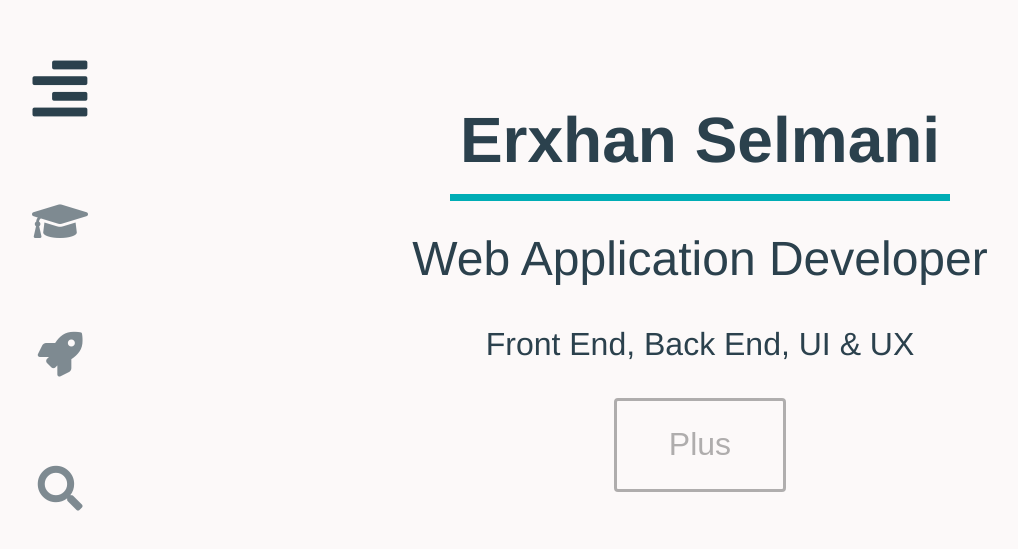
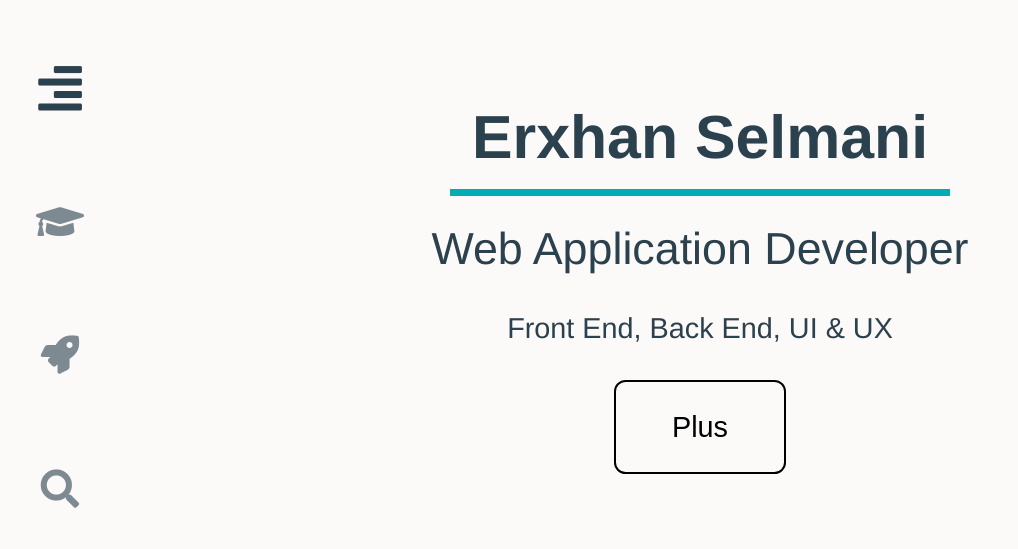
Before and after one commit to Erxhan/Portfolio, a React (Create React App) app: page / in a window 1280 px wide. Shown: the part 111-660 px from the top of the page, without its empty margins (4-1022 px from the left). Built offline with nearby package versions, Linux system fonts and the light colour scheme.

Commit message:
Style changes

```diff
--- a/src/components/Navbar.css
+++ b/src/components/Navbar.css
@@ -1,6 +1,6 @@
 .icon {
   display: grid;
-  font-size: 2.8em;
+  font-size: 2.4em;
   justify-items: center;
   align-items: center;
 }
@@ -21,14 +21,18 @@
   grid-row: 5 / 6;
 }
 
+.icon:hover {
+  cursor: pointer;
+}
+
 .icon:hover .fas {
   font-size: 1.4em;
-  cursor: pointer;
+  /* transition: all .2s ease-in-out; */
   transition: all .2s cubic-bezier(0.39, 0.575, 0.565, 1);
 }
 
 .iconSelected .fas{
-  font-size: 1.4em;
+  font-size: 1.3em;
   transition: all .1s cubic-bezier(0.39, 0.575, 0.565, 1);
 }
 
@@ -39,7 +43,7 @@
 
 @media (max-width: 800px) {
   .icon {
-    font-size: 2.3em;
+    font-size: 2.1em;
   }
 
   .icon-1 {
--- a/src/components/pages/Page1.css
+++ b/src/components/pages/Page1.css
@@ -1,6 +1,6 @@
 #page1 h1 {
   position: relative;
-  font-size: 4em;
+  font-size: 3.8em;
   margin: 0 auto;
   padding-top: 25vh;
   margin-bottom: 3vh;
@@ -19,32 +19,29 @@
 }
 
 #page1 h2 {
-  font-size: 3em;
+  font-size: 2.8em;
   font-weight: 400;
 }
 
 #page1 h3 {
-  font-size: 2em;
+  font-size: 1.8em;
   font-weight: 200;
   margin-bottom: 3%;
 }
 
 #page1 #more {
-  display: block;
   min-width: 15%;
   max-width: 150px;
-  margin: 0 auto;
-  font-size: 2em;
-  padding: 1.6rem;
-  border-radius: 4px;
-  border: 3px solid;
+  font-size: 1.8em;
+  padding: 1em;
+  border-radius: 0.4em;
+  border: 2px solid;
   background: none;
-  opacity: 0.3;
 }
 
 #page1 #more:hover {
   cursor: pointer;
-  opacity: 0.6;
+  opacity: 0.5;
 }
 
 #page1 #texte {
```
